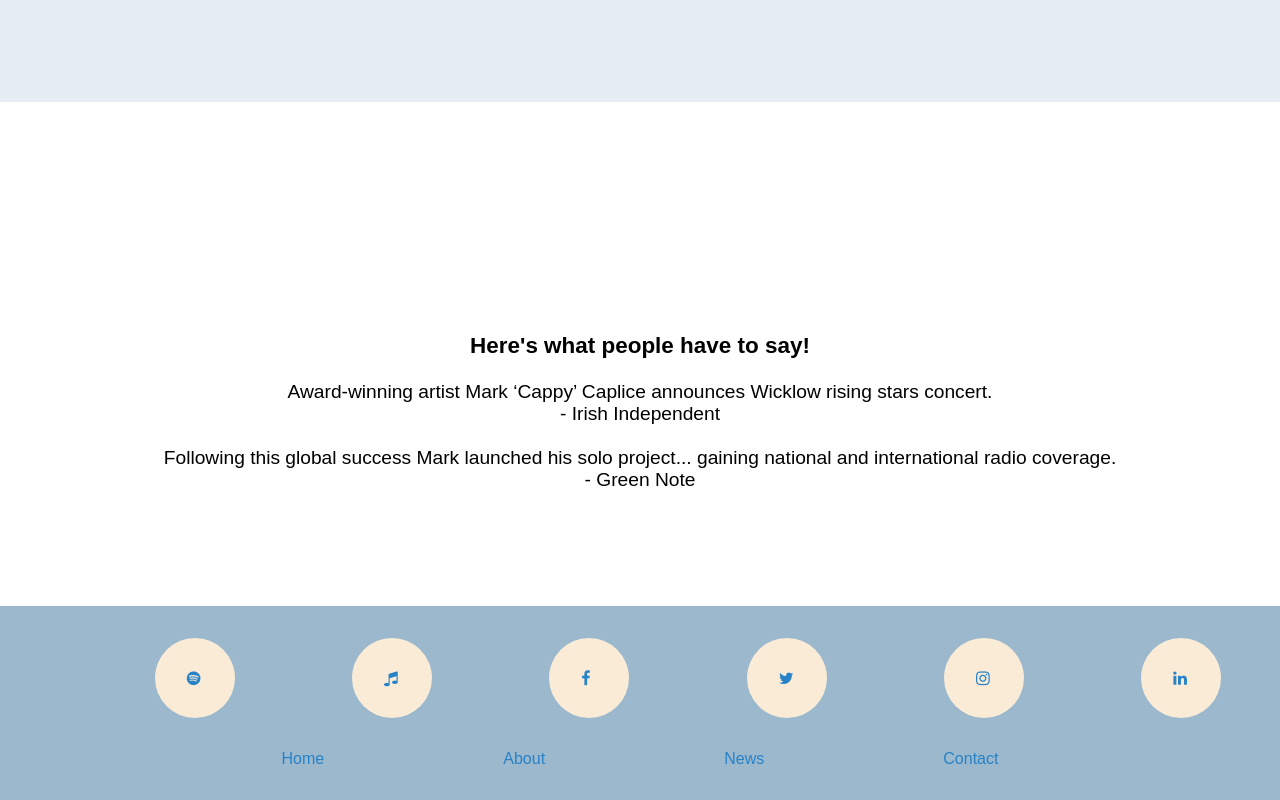
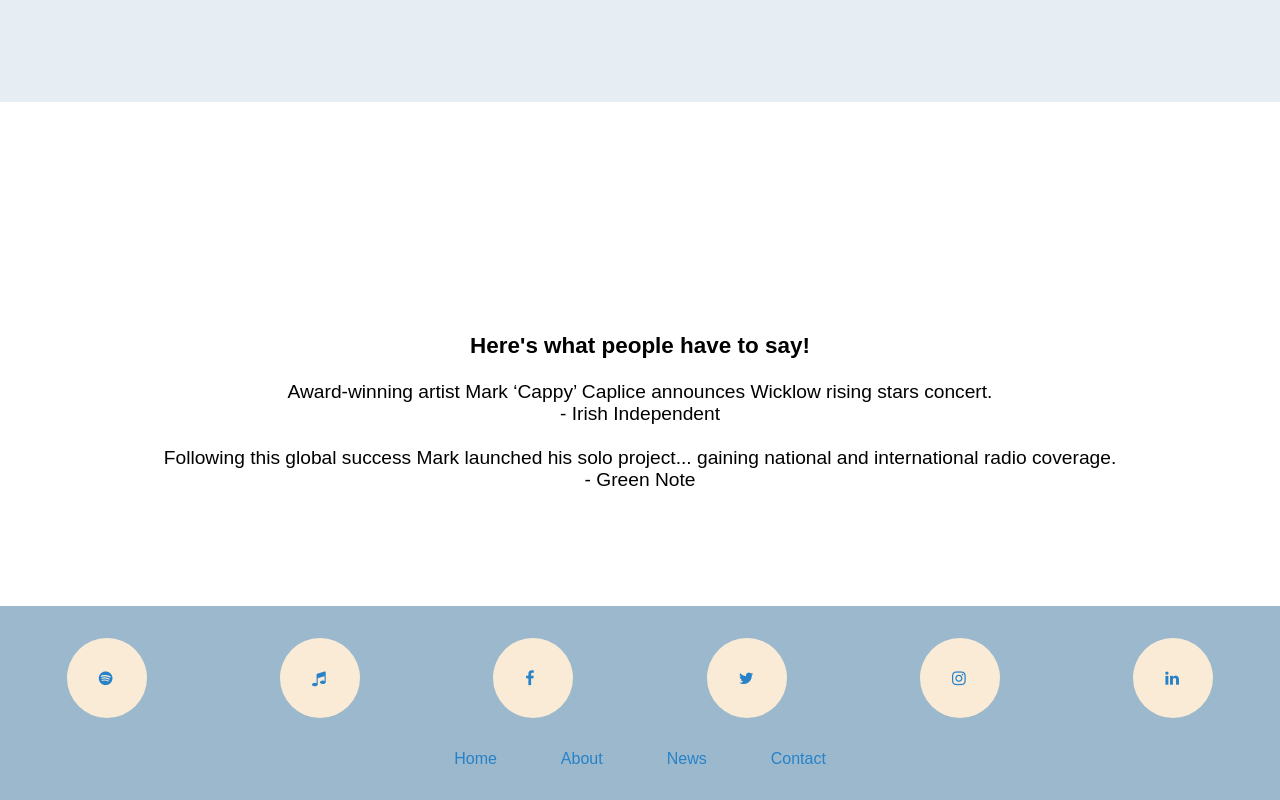
Before and after one commit to FocusCK/markcaplice, a plain HTML site: page index.html in a window 1280 px wide. Shown: the part 2124-2924 px from the top of the page. Drawn offline with Linux system fonts and the light colour scheme.

Commit message:
Centered the footer nav

```diff
--- a/app.css
+++ b/app.css
@@ -20,17 +20,10 @@ nav {
     padding-top: 4em;
     padding-left: 6em;
     padding-right: 6em;
-    /* border: 5px solid blue; */
     align-items: center;
     position: fixed;
     width: 100%;
-    /* background-color:  rgba(177,195,129, 0.8); */
 }
-
-/* #nav_smaller {
-    display: flex;
-
-} */
 
 .logo {
     color: #EEC759;
@@ -75,9 +68,6 @@ section {
     font-size: larger;
 }
 
-/* #testimonials {
-    background-color: #9BB8CD;
-} */
 #youtubelink {
     margin-top: 6em;
     margin-bottom: 6em;
@@ -96,13 +86,6 @@ iframe {
 
 #profile {
     display: flex;
-    /* flex-direction: column; */
-    /* justify-content: space-evenly; */
-    /* flex-wrap: nowrap; */
-    /* align-items: center; */
-    /* object-fit: fill;  */
-
-    /* border: 5px solid blue; */
 }
 
 .profile-box {
@@ -110,24 +93,15 @@ iframe {
     width: 50%;
     text-align: center;
     font-size: larger;
-    /* align-items: center; */
-    /* align-content: center; */
-    /* flex-wrap: nowrap; */
-    /* object-fit: contain; */
-    /* border: 5px solid blue; */
 }
 
 #mark-profile {
-    /* object-fit: contain; */
     width: 100%;
     height: auto;
     border-radius: 20px;
 }
 
 .text {
-    /* border: 5px solid blue; */
-    /* flex: 1; */
-    /* Make the picture stay on the left of the text and fills the side of the page until the screen size goes below 900px. Add a media querie for the nav bar to change to hamburgeer icon at 1200px */
     float: right;
     padding: 5px;
     display: inline;
@@ -154,23 +128,15 @@ iframe {
     display: flex;
     flex-direction: column;
     align-items: center;
-    /* border: 5px solid green; */
-
 }
 
 #about-image {
     width: 80%;
-    /* border: 5px solid blue; */
     border-radius: 20px;
-
 }
 
 .artist {
-    /* background-color: lightgrey; */
     letter-spacing: 1.5px;
-
-    /* border: 5px solid red; */
-
 }
 
 .intro h2 {
@@ -256,7 +222,6 @@ footer {
 .social-media {
     display: flex;
     justify-content: space-around;
-    padding-left: 6em;
 }
 
 .social-media a {
@@ -292,7 +257,7 @@ footer {
     width: 70%;
     display: flex;
     flex-direction: row;
-    justify-content:space-around;
+    justify-content: center;
     list-style-type: none;
 }
 
```
Also changed, not shown: index.html (+0 -1 lines).
